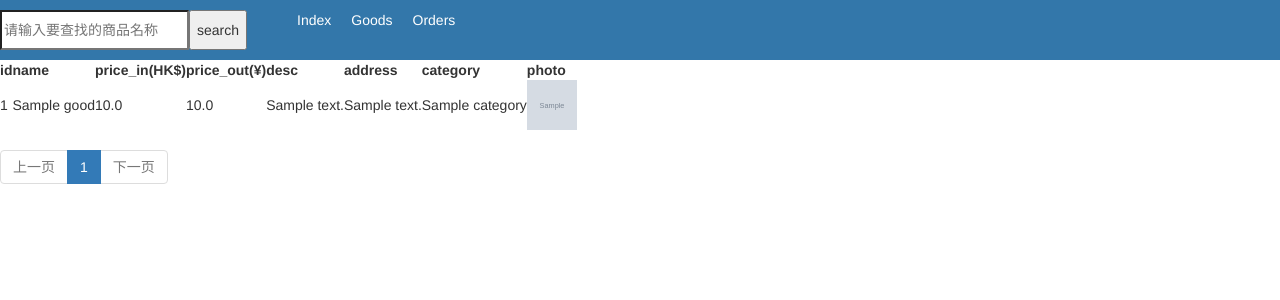
After one commit to Darian-wang/purchasing, a Django app: page /list/ in a window 1280 px wide. The commit adds this page. Shown: the top 300 px of the page. Run offline with Django 3.2, Linux system fonts and the light colour scheme; tables that the repository leaves empty hold one stand-in row (values such as "Sample post"); grey boxes marked "Sample" are stand-in pictures.

Commit message:
add 分页

```diff
--- a/goods/templates/base.html
+++ b/goods/templates/base.html
@@ -17,7 +17,7 @@
             <ul>
                 <li><a href="#">Orders</a></li>
                 <li><a href="{% url 'add'%}">Goods</a></li>
-                <li><a href="{% url 'index' %}">Index</a></li>
+                <li><a href="{% url 'goods_list' %}">Index</a></li>
             </ul>
         </div>
     </div>
--- /dev/null
+++ b/goods/templates/goods_list.html
@@ -0,0 +1,49 @@
+{% extends 'base.html'%}
+{% load static %}
+
+{% block results%}
+    <link rel="stylesheet" href="https://cdn.jsdelivr.net/npm/bootstrap@3.3.7/dist/css/bootstrap.min.css" integrity="sha384-BVYiiSIFeK1dGmJRAkycuHAHRg32OmUcww7on3RYdg4Va+PmSTsz/K68vbdEjh4u" crossorigin="anonymous">
+    <table>
+        <tr>
+            <th>id</th>
+            <th>name</th>
+            <th>price_in(HK$)</th>
+            <th>price_out(¥)</th>
+            <th>desc</th>
+            <th>address</th>
+            <th>category</th>
+            <th>photo</th>
+        </tr>
+        {% for good in goods%}
+        <tr>
+            <td>{{good.id}}</td>
+            <td>{{good.goods_name}}</td>
+            <td>{{good.goods_price_in}}</td>
+            <td>{{good.goods_price_out}}</td>
+            <td>{{good.goods_desc}}</td>
+            <td>{{good.goods_address}}</td>
+            <td>{{good.goods_category.categories_name}}</td>
+            <td><img src="{%static good.goods_photo%}" width="50px" height="50px"></td>
+        {%endfor%}
+        </tr>
+    </table>
+    <ul class="pagination">
+        {% if page_obj.has_previous %}
+            <li><a href="{% url 'goods_list'%}?page={{page_obj.previous_page_number}}">上一页</a></li>
+        {% else %}
+            <li class="disabled"><a href="javascript:void(0)">上一页</a></li>
+        {% endif%}
+        {% for page in paginator.page_range %}
+            {% if page == page_obj.number %}
+                <li class="active"><a href="javascript:void(0)">{{page}}</a></li>
+            {% else %}
+                <li><a href="{% url 'goods_list'%}?page={{page}}">{{page}}</a></li>
+            {% endif %}
+        {% endfor %}
+        {% if page_obj.has_next %}
+            <li><a href="{% url 'goods_list'%}?page={{page_obj.next_page_number}}">下一页</a></li>
+        {% else %}
+            <li class="disabled"><a href="javascript:void(0)">下一页</a></li>
+        {% endif%}
+    </ul>
+{% endblock %}
--- a/goods/templates/search.html
+++ b/goods/templates/search.html
@@ -27,10 +27,6 @@
                 {%endfor%}
                 </tr>
         </table>
-        <div>
-            <a href="#">上一页</a><a href="#">下一页</a>
-        </div>
-
     {% else %}
         <p>没有找到相关商品</p>
     {%endif%}
--- a/goods/urls.py
+++ b/goods/urls.py
@@ -1,9 +1,10 @@
 from django.urls import path
-from .views import index, search, add
+from .views import index, search, add, GoodsListView
 
 
 urlpatterns = [
     path('', index, name='index'),
     path('search/', search, name='search'),
-    path('add/', add, name='add')
+    path('add/', add, name='add'),
+    path('list/', GoodsListView.as_view(), name='goods_list'),
 ]
--- a/goods/views.py
+++ b/goods/views.py
@@ -1,7 +1,17 @@
 from django.shortcuts import render, redirect, reverse, HttpResponse
 from .models import Goods, Categories
 from purchasing.settings import BASE_DIR
+
+from django.views.generic import ListView
 # Create your views here.
+
+
+class GoodsListView(ListView):
+    model = Goods
+    template_name = 'goods_list.html'
+    context_object_name = 'goods'
+    paginate_by = 10
+    ordering = 'id'
 
 
 def index(request):
--- a/purchasing/urls.py
+++ b/purchasing/urls.py
@@ -15,6 +15,7 @@ Including another URLconf
 """
 from django.urls import path, include
 
+
 urlpatterns = [
     path('', include('goods.urls')),
 ]
```
